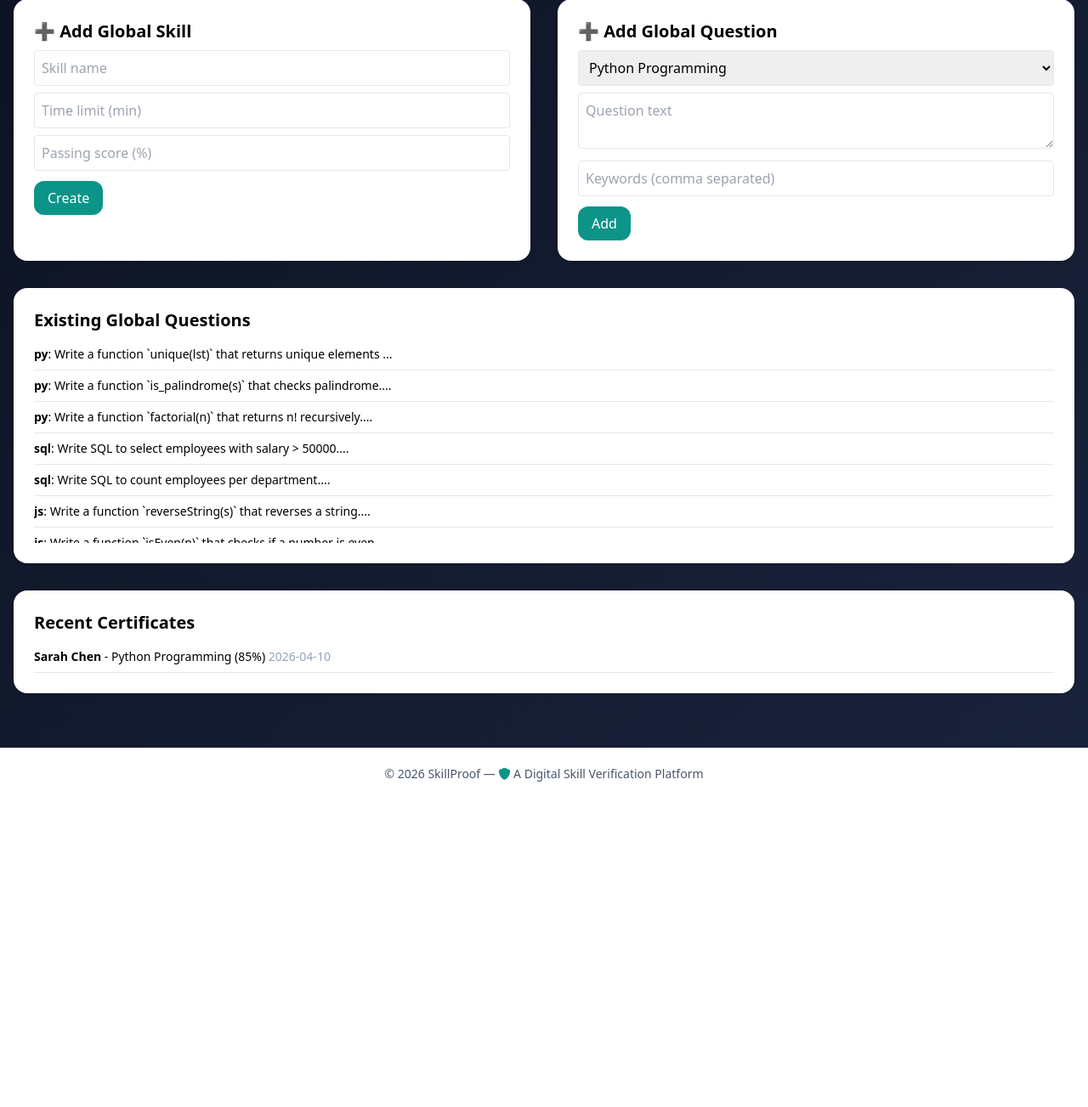
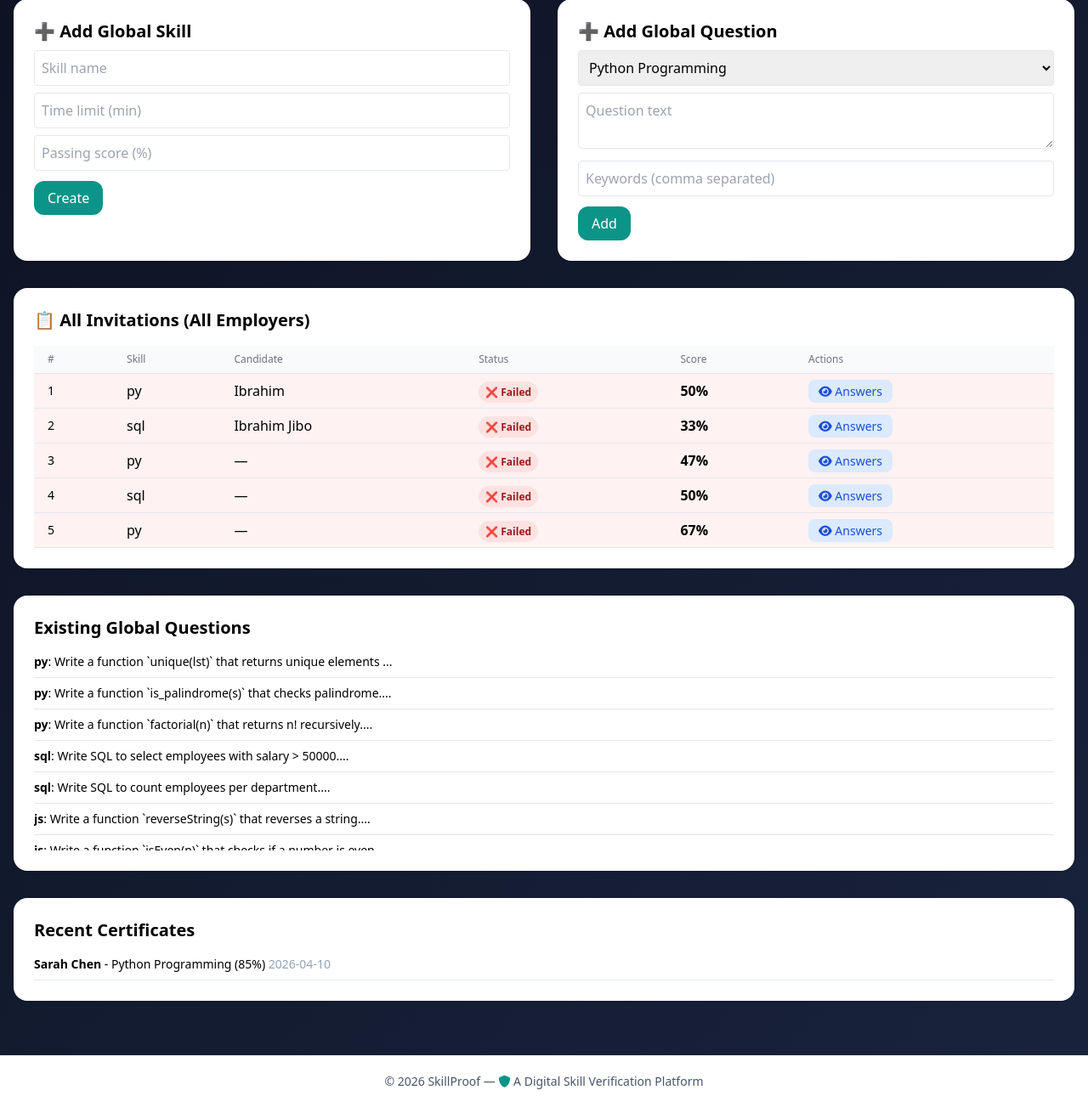
Before and after one commit to caleelcrypt/skillproof, a Flask app: page /admin in a window 1280 px wide. Shown: the part 330-1633 px from the top of the page at 85% size. Before the commit the page ends 1250 px from the top, so only its background shows below. Run offline with Flask 3, Linux system fonts and the light colour scheme; the visitor is signed in with stand-in values (Sample User, id 1); some libraries are stand-ins or nearby versions.

Commit message:
Admin can view all invitations and answers

```diff
--- a/app.py
+++ b/app.py
@@ -247,7 +247,6 @@ def submit_test():
         flash('Invalid or already completed test', 'error')
         return redirect('/')
 
-    # FIX: Build questions in the EXACT order they were shown (using saved IDs)
     all_questions = get_questions_for_skill(inv['skillId'])
     selected_ids = inv.get('selectedQuestionIds', [])
     q_map = {q['id']: q for q in all_questions}
@@ -329,7 +328,7 @@ def verify_certificate(code):
 
 @app.route('/answers/<token>')
 def view_answers(token):
-    """Employer can view candidate's submitted answers"""
+    """Employer AND admin can view candidate's submitted answers"""
     if 'user' not in session:
         flash('Please login', 'error')
         return redirect('/login')
@@ -345,7 +344,8 @@ def view_answers(token):
         flash('Invitation not found', 'error')
         return redirect('/employer')
 
-    if inv.get('employerId') != session['user']['id']:
+    user = session['user']
+    if user['role'] != 'admin' and inv.get('employerId') != user['id']:
         flash('Unauthorized access', 'error')
         return redirect('/employer')
 
@@ -399,12 +399,14 @@ def admin_panel():
     questions = read_json('questions.json')
     certificates = read_json('certificates.json')
     results = read_json('results.json')
+    invitations = read_json('invitations.json')
 
     return render_template('admin.html',
                          skills=skills,
                          questions=questions,
                          certificates=certificates,
-                         results=results)
+                         results=results,
+                         invitations=invitations)
 
 @app.route('/add_skill', methods=['POST'])
 def add_skill():
--- a/data/invitations.json
+++ b/data/invitations.json
@@ -72,5 +72,28 @@
     "completedAt": "2026-09-26T08:37:59.775509",
     "expired": true,
     "createdAt": "2026-09-26T08:36:47.505709"
+  },
+  {
+    "token": "9c9d573e609a7af9",
+    "employerId": "emp1",
+    "skillId": "py",
+    "timeLimit": 15,
+    "candidateName": null,
+    "candidateEmail": null,
+    "status": "failed",
+    "score": 66.66666666666667,
+    "answers": [
+      "def unique(lst):\r\n    return list(set(lst))",
+      "def is_palindrome(s):\r\n    s = s.lower()\r\n    return s == s[::-1]",
+      ""
+    ],
+    "selectedQuestionIds": [
+      "gq1",
+      "gq2",
+      "gq3"
+    ],
+    "completedAt": "2026-09-26T08:41:55.816337",
+    "expired": true,
+    "createdAt": "2026-09-26T08:40:39.116207"
   }
 ]
--- a/data/results.json
+++ b/data/results.json
@@ -145,5 +145,20 @@
       "SELECT department, COUNT(*) FROM employees GROUP BY department;",
       "SELECT * FROM employees WHERE salary > 50000;"
     ]
+  },
+  {
+    "name": null,
+    "skillId": "py",
+    "skillName": "Python Programming",
+    "score": 67,
+    "passed": false,
+    "certificateCode": null,
+    "completedAt": "2026-09-26T08:41:55.819687",
+    "invitationToken": "9c9d573e609a7af9",
+    "answers": [
+      "def unique(lst):\r\n    return list(set(lst))",
+      "def is_palindrome(s):\r\n    s = s.lower()\r\n    return s == s[::-1]",
+      ""
+    ]
   }
 ]
--- a/templates/admin.html
+++ b/templates/admin.html
@@ -38,6 +38,63 @@
         </div>
     </div>
 
+    <!-- All Invitations (Admin can view any candidate's answers) -->
+    <div class="mt-8 bg-white p-6 rounded-2xl shadow">
+        <h3 class="font-bold text-xl">📋 All Invitations (All Employers)</h3>
+        {% if invitations %}
+            <div class="overflow-x-auto mt-4">
+                <table class="min-w-full divide-y divide-gray-200">
+                    <thead class="bg-gray-50">
+                        <tr>
+                            <th class="px-4 py-2 text-left text-xs font-medium text-gray-500">#</th>
+                            <th class="px-4 py-2 text-left text-xs font-medium text-gray-500">Skill</th>
+                            <th class="px-4 py-2 text-left text-xs font-medium text-gray-500">Candidate</th>
+                            <th class="px-4 py-2 text-left text-xs font-medium text-gray-500">Status</th>
+                            <th class="px-4 py-2 text-left text-xs font-medium text-gray-500">Score</th>
+                            <th class="px-4 py-2 text-left text-xs font-medium text-gray-500">Actions</th>
+                        </tr>
+                    </thead>
+                    <tbody>
+                        {% for inv in invitations %}
+                        <tr class="border-b {% if inv.completedAt and inv.score >= 70 %}bg-green-50{% elif inv.completedAt %}bg-red-50{% endif %}">
+                            <td class="px-4 py-2 text-sm">{{ loop.index }}</td>
+                            <td class="px-4 py-2">{{ inv.skillId }}</td>
+                            <td class="px-4 py-2">{{ inv.candidateName or '—' }}</td>
+                            <td class="px-4 py-2">
+                                {% if inv.completedAt %}
+                                    {% if inv.score >= 70 %}
+                                        <span class="bg-green-100 text-green-800 px-2 py-1 rounded-full text-xs font-bold">✅ Passed</span>
+                                    {% else %}
+                                        <span class="bg-red-100 text-red-800 px-2 py-1 rounded-full text-xs font-bold">❌ Failed</span>
+                                    {% endif %}
+                                {% elif inv.expired %}
+                                    <span class="bg-gray-100 text-gray-600 px-2 py-1 rounded-full text-xs">⏰ Expired</span>
+                                {% else %}
+                                    <span class="bg-yellow-100 text-yellow-800 px-2 py-1 rounded-full text-xs font-bold">⏳ Pending</span>
+                                {% endif %}
+                            </td>
+                            <td class="px-4 py-2 font-bold">
+                                {% if inv.score %}{{ inv.score|round|int }}%{% else %}—{% endif %}
+                            </td>
+                            <td class="px-4 py-2">
+                                {% if inv.completedAt %}
+                                    <a href="/answers/{{ inv.token }}" class="bg-blue-100 text-blue-700 px-3 py-1 rounded-lg text-sm hover:bg-blue-200">
+                                        <i class="fas fa-eye"></i> Answers
+                                    </a>
+                                {% else %}
+                                    <span class="text-slate-400 text-sm">—</span>
+                                {% endif %}
+                            </td>
+                        </tr>
+                        {% endfor %}
+                    </tbody>
+                </table>
+            </div>
+        {% else %}
+            <p class="text-slate-500 mt-2">No invitations yet.</p>
+        {% endif %}
+    </div>
+
     <div class="mt-8 bg-white p-6 rounded-2xl shadow">
         <h3 class="font-bold text-xl">Existing Global Questions</h3>
         <ul class="mt-2 max-h-60 overflow-y-auto">
```
